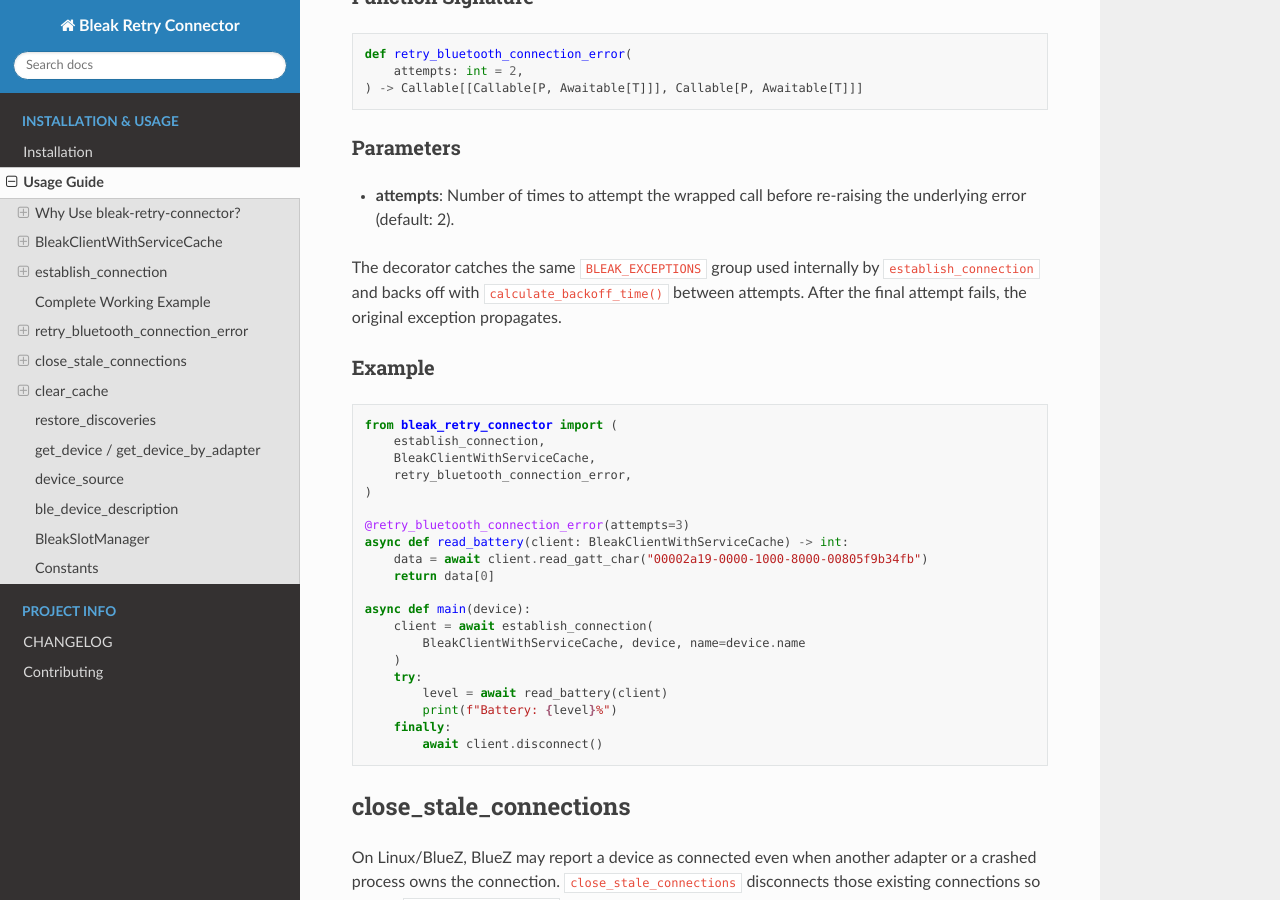
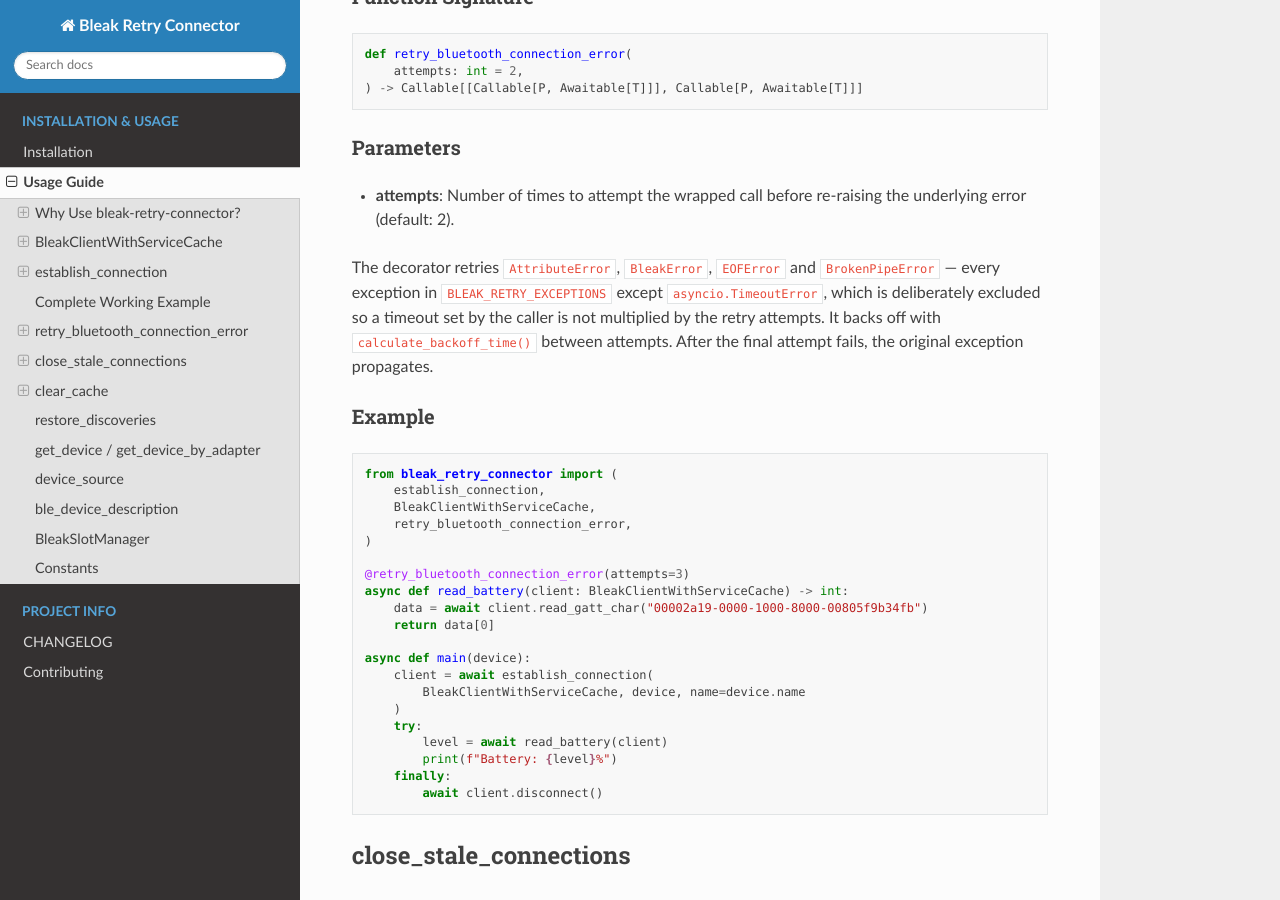
Before and after one commit to Bluetooth-Devices/bleak-retry-connector, a Sphinx documentation site: the page built from docs/source/usage.md, in a window 1280 px wide and 900 px high, scrolled down 8710 px. Built offline with Sphinx 7.4.7 and the Read the Docs theme 3.1.0, drawn with Linux system fonts in a browser that asks for light colours.

Commit message:
docs: correct retry_bluetooth_connection_error exception set
PR #309 changed the decorator to catch RETRYABLE_BLEAK_EXCEPTIONS
(AttributeError, BleakError, EOFError, BrokenPipeError) instead of
BLEAK_EXCEPTIONS, and updated the Constants section accordingly, but the
retry_bluetooth_connection_error section still claimed the decorator
catches "the same BLEAK_EXCEPTIONS group used internally by
establish_connection". That is now wrong twice over: the decorator
catches a wider set than BLEAK_EXCEPTIONS, and the sentence contradicts
the BLEAK_RETRY_EXCEPTIONS entry further down the same page.

Spell out the retried set and the asyncio.TimeoutError exclusion inline.

```diff
--- a/docs/source/usage.md
+++ b/docs/source/usage.md
@@ -443,9 +443,12 @@ def retry_bluetooth_connection_error(
 - **attempts**: Number of times to attempt the wrapped call before re-raising
   the underlying error (default: 2).
 
-The decorator catches the same `BLEAK_EXCEPTIONS` group used internally by
-`establish_connection` and backs off with `calculate_backoff_time()` between
-attempts. After the final attempt fails, the original exception propagates.
+The decorator retries `AttributeError`, `BleakError`, `EOFError` and
+`BrokenPipeError` — every exception in `BLEAK_RETRY_EXCEPTIONS` except
+`asyncio.TimeoutError`, which is deliberately excluded so a timeout set by the
+caller is not multiplied by the retry attempts. It backs off with
+`calculate_backoff_time()` between attempts. After the final attempt fails, the
+original exception propagates.
 
 ### Example
 
```
